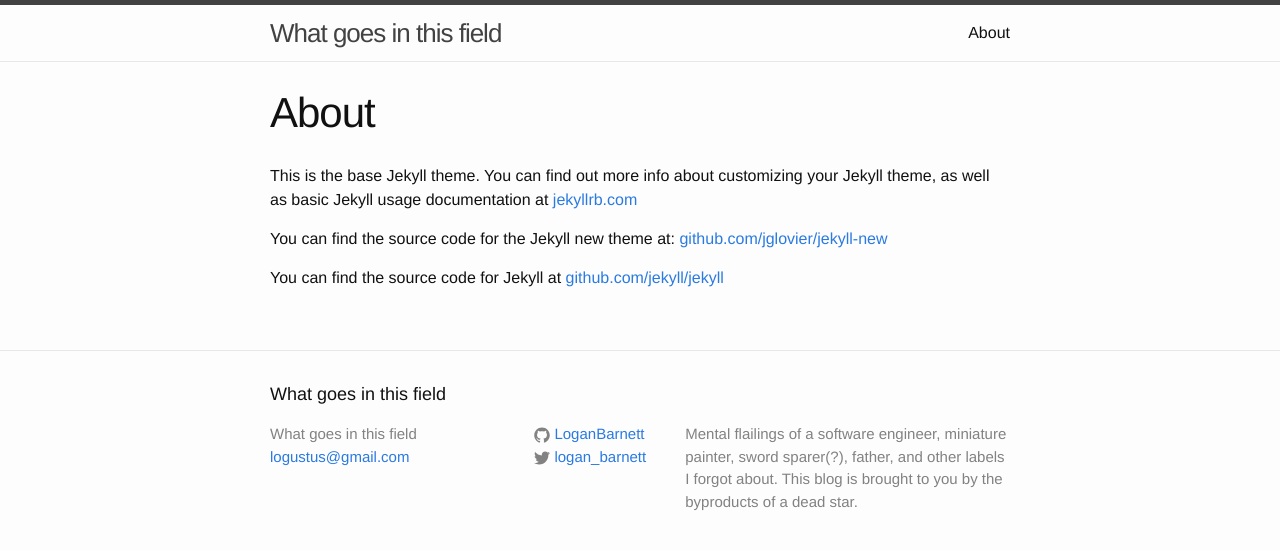
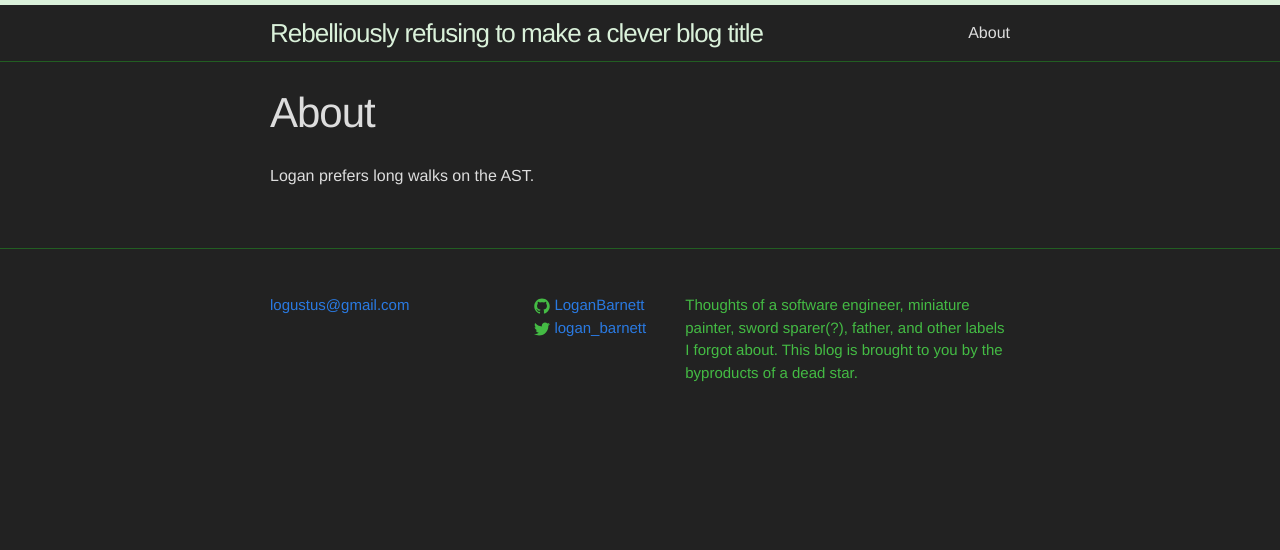
Before and after one commit to LoganBarnett/blog, a Jekyll site: the page built from about.md, in a window 1280 px wide. Shown: the top 550 px of the page. Built offline with Jekyll 4.4.1, drawn with Linux system fonts in a browser that asks for light colours.

Commit message:
Dark theme. Less self-deprecating humor. More hipster humor. Less repeating titles.

```diff
--- a/_config.yml
+++ b/_config.yml
@@ -1,9 +1,9 @@
 # Site settings
-title: What goes in this field
+title: Rebelliously refusing to make a clever blog title
 email: logustus@gmail.com
 description: > # this means to ignore newlines until "baseurl:"
-  Mental flailings of a software engineer, miniature painter, sword sparer(?), father, and other labels I forgot about. This blog is brought to you by the byproducts of a dead star.
-baseurl: "/blog/" # the subpath of your site, e.g. /blog/
+  Thoughts of a software engineer, miniature painter, sword sparer(?), father, and other labels I forgot about. This blog is brought to you by the byproducts of a dead star.
+baseurl: "/blog" # the subpath of your site, e.g. /blog/
 url: "http://blog.logustus.com" # the base hostname & protocol for your site
 twitter_username: logan_barnett
 github_username:  LoganBarnett
--- a/_includes/footer.html
+++ b/_includes/footer.html
@@ -2,12 +2,12 @@
 
   <div class="wrapper">
 
-    <h2 class="footer-heading">{{ site.title }}</h2>
+    <h2 class="footer-heading">{{ '' }}</h2>
 
     <div class="footer-col-wrapper">
       <div class="footer-col  footer-col-1">
         <ul class="contact-list">
-          <li>{{ site.title }}</li>
+          <li>{{ '' }}</li>
           <li><a href="mailto:{{ site.email }}">{{ site.email }}</a></li>
         </ul>
       </div>
--- a/about.md
+++ b/about.md
@@ -4,8 +4,4 @@
 permalink: /about/
 ---
 
-This is the base Jekyll theme. You can find out more info about customizing your Jekyll theme, as well as basic Jekyll usage documentation at [jekyllrb.com](http://jekyllrb.com/)
-
-You can find the source code for the Jekyll new theme at: [github.com/jglovier/jekyll-new](https://github.com/jglovier/jekyll-new)
-
-You can find the source code for Jekyll at [github.com/jekyll/jekyll](https://github.com/jekyll/jekyll)
+Logan prefers long walks on the AST.
--- a/css/main.scss
+++ b/css/main.scss
@@ -13,13 +13,14 @@
 
 $spacing-unit:     30px;
 
-$text-color:       #111;
-$background-color: #fdfdfd;
+$text-color:       #DDD;
+$background-color: #222;
 $brand-color:      #2a7ae2;
 
-$grey-color:       #828282;
-$grey-color-light: lighten($grey-color, 40%);
-$grey-color-dark:  darken($grey-color, 25%);
+// $grey-color:       #828282;
+$grey-color:        #44BB44;
+$grey-color-dark: lighten($grey-color, 40%);
+$grey-color-light:  darken($grey-color, 25%);
 
 // Width of the content area
 $content-width:    800px;
```
